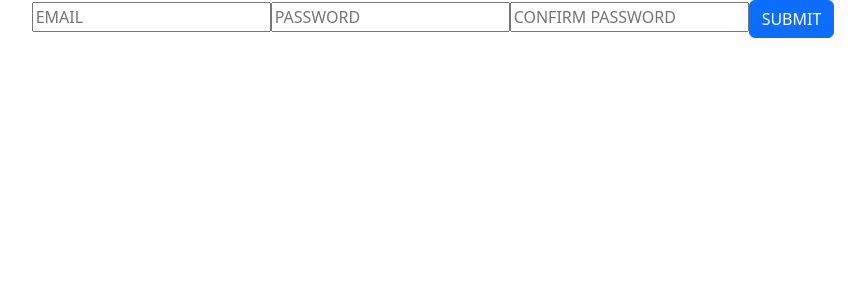
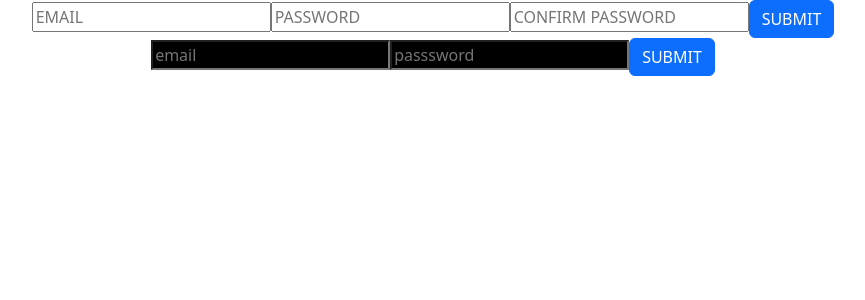
Before and after one commit to shivam5676/mailBoxClientApp, a React (Create React App) app: page / in a window 1280 px wide. Shown: the top 300 px of the page, without its empty margins (207-1072 px from the left). Built offline with nearby package versions, Linux system fonts and the light colour scheme.

Commit message:
signin page created with firebase

```diff
--- a/src/App.js
+++ b/src/App.js
@@ -2,12 +2,13 @@
 import { Button } from 'react-bootstrap';
 import './App.css';
 import Signup from './signup/signup.js';
+import Login from './login/Login';
 
 function App() {
   return (
     <div className="App">
     <Signup></Signup>
-
+<Login></Login>
     </div>
   );
 }
--- /dev/null
+++ b/src/login/Login.js
@@ -0,0 +1,54 @@
+import { useRef } from "react";
+import { Button } from "react-bootstrap";
+
+const Login = () => {
+    const emailHandler = useRef ();
+    const passwordHandler = useRef();
+    const LoginDataHandler=(event)=>{
+        event.preventDefault();
+        const myobj = {
+            email: emailHandler.current.value,
+            password: passwordHandler.current.value,
+            returnSecureToken: true,
+          };
+        fetch(
+            "https://identitytoolkit.googleapis.com/v1/accounts:signInWithPassword?key=AIzaSyD1Zg5nW23hWuRY7a1UXWyDPxGGleq3_SM",
+            {
+              method: "POST",
+              body: JSON.stringify(myobj),
+              headers: { "Content-Type": "application/json" },
+            }
+          ).then((res) => {
+            if (res.ok)
+            {return res.json();}
+            else{
+              throw new Error("network connection is not good")
+            }
+
+          })
+          .then((response)=>{
+              console.log(response)
+              localStorage.setItem("key",response.idToken)
+          })
+          .catch((err)=>{
+              console.log(err)
+          })
+    }
+  return (
+    <form>
+      {" "}
+      <input
+        style={{ backgroundColor: "black", color: "white" }}
+        placeholder="email" ref={emailHandler}
+      ></input>
+      <input
+        style={{ backgroundColor: "black", color: "white" }}
+        placeholder="passsword" ref={passwordHandler}
+      ></input>
+       <Button variant="primary" onClick={LoginDataHandler}>
+          SUBMIT
+        </Button>
+    </form>
+  );
+};
+export default Login;
--- a/src/signup/signup.js
+++ b/src/signup/signup.js
@@ -6,7 +6,9 @@ const Signup = () => {
   const passwordHandler = useRef();
   const confirmPasswordHandler = useRef();
   const submitDataHandler = (event) => {
+
     event.preventDefault();
+
     if (
       passwordHandler.current.value !== confirmPasswordHandler.current.value
     ) {
```
